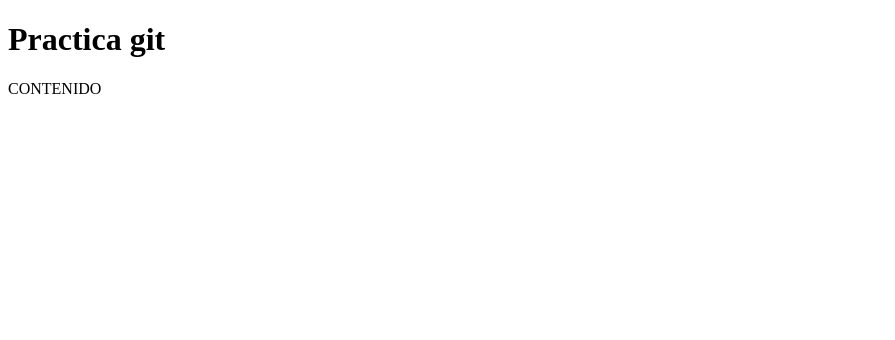
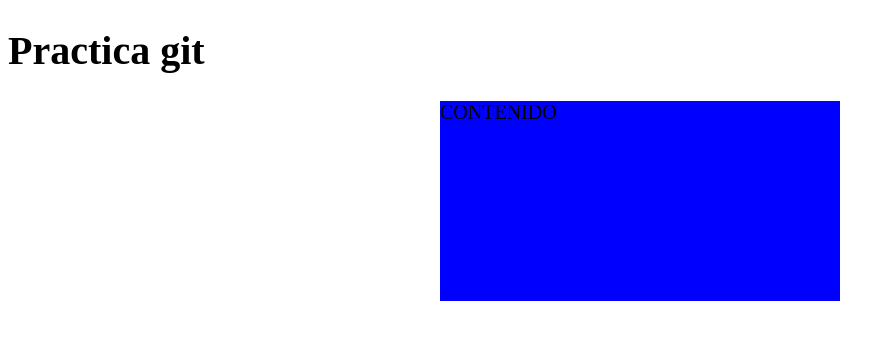
Before and after one commit to lquispe/fullstack, a plain HTML site: page tps/2/index.html in a window 1280 px wide. Shown: the whole page, without its empty margins (0-895 px from the left). Drawn offline with Linux system fonts and the light colour scheme.

Commit message:
se agrega css y centrado horizontal

```diff
--- a/tps/2/index.html
+++ b/tps/2/index.html
@@ -1,7 +1,7 @@
 <!DOCTYPE html>
 <html>
 <head>
-<link rel="stylesheet" type="text/css" href="">
+<link rel="stylesheet" type="text/css" href="main.css">
 
 </head>
 <body>
--- /dev/null
+++ b/tps/2/main.css
@@ -0,0 +1,9 @@
+body{
+	font-size:20px;
+}
+#content{
+	margin: 0 auto;
+	width: 20em;
+	height: 10em;
+	background: blue;
+}
```
